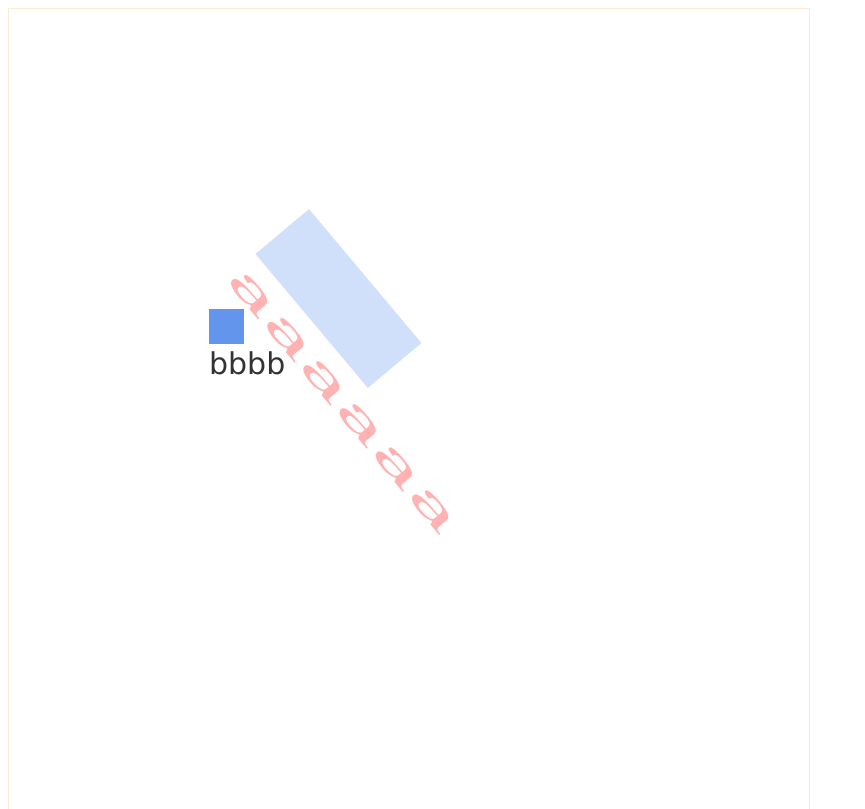
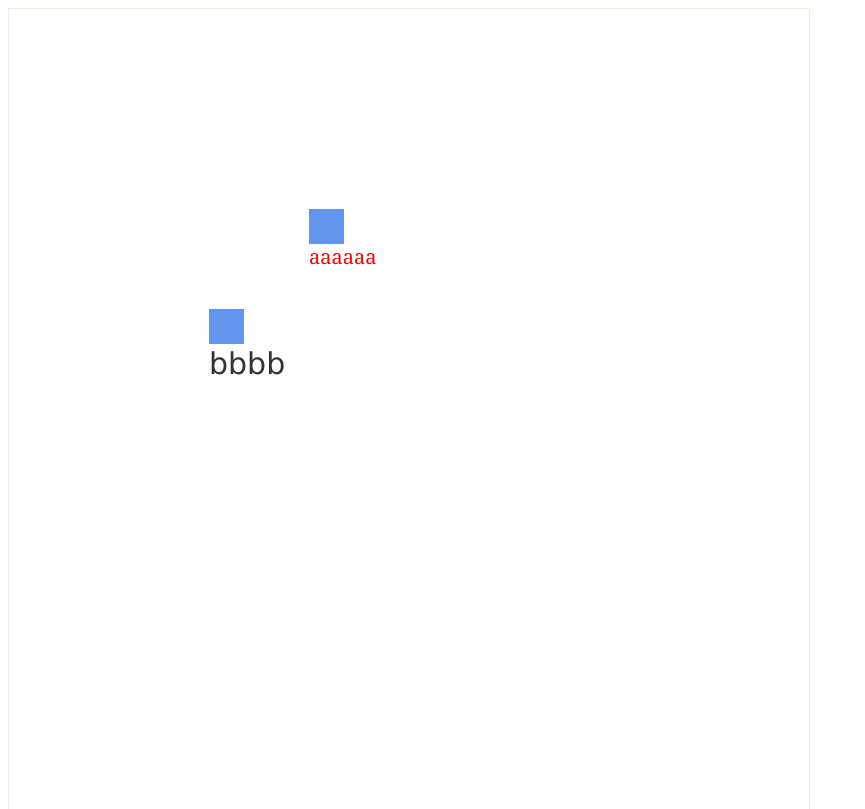
Before and after one commit to ygtzz/link, a plain HTML site: page index.html in a window 1280 px wide. Shown: the top 809 px of the page, without its empty margins (0-865 px from the left). Drawn offline with Linux system fonts and the light colour scheme.

Commit message:
重构node为shape和text两部分

```diff
--- a/index.html
+++ b/index.html
@@ -18,16 +18,15 @@
         let scene = new Scene(stage);
         let node1 = new Node('aaaaaa');
         node1.font = '20px Georgia';
-        node1.alpha = 0.3;
-        node1.rotate = 50;
-        node1.scaleX = 5;
-        node1.scaleY = 2;
+        // node1.alpha = 0.3;
+        // node1.rotate = 50;
+        // node1.scaleX = 5;
+        // node1.scaleY = 2;
         node1.fontColor = 'red';
         node1.setLoc(300,200);
 
         let node2 = new Node('bbbb');
         node2.font = '30px Verdana';
-        // node2.alpha = 0.7;
         node2.setLoc(200,300);
 
         scene.add(node1);
--- a/index.js
+++ b/index.js
@@ -44,14 +44,22 @@ class Scene{
         if(typeof y === 'undefined') y = item.y;
         ctx.globalAlpha = item.alpha;
         ctx.scale(item.scaleX,item.scaleY);
+
+        item.draw(ctx,x,y);
+
         //绘制矩形
-        ctx.fillStyle = item.color || 'cornflowerblue';
-        ctx.fillRect(x,y,item.width,item.height);
-        //绘制文字
-        ctx.fillStyle = item.fontColor || '#333';
-        ctx.font = item.font;
-        console.log(item.font,parseInt(item.font))
-        ctx.fillText(item.text ,x, y + item.height + parseInt(item.font)); //设置文本内容
+        // ctx.fillStyle = item.color;
+        // ctx.fillRect(x,y,item.width,item.height);
+        // //绘制文字
+        // ctx.fillStyle = item.fontColor;
+        // ctx.font = item.font;
+        // console.log(item.font,parseInt(item.font))
+        // let font = parseInt(item.font);
+        // if(isNaN(font)){
+        //     font = 12;
+        // }
+        // let fontOffset = item.height + parseInt(item.font);
+        // ctx.fillText(item.text, x, y + fontOffset); //设置文本内容
     }
     rotate(ctx,item) {
         let mx = item.x, my = item.y;
@@ -68,9 +76,16 @@ class Scene{
 
 //NodeBase
 class Shape{
-    constructor(x,y){
-        this.x = x;
-        this.y = y;
+    constructor(){
+        this.x = 0;
+        this.y = 0;
+        this.width = 35;
+        this.height = 35;
+        this.color = 'cornflowerblue';
+        this.alpha = 1;
+        this.rotate = 0;
+        this.scaleX = 1;
+        this.scaleY = 1;
     }
     setLoc(x,y){
         this.x = x;
@@ -79,27 +94,55 @@ class Shape{
     getLoc(){
         return [this.x,this.y];
     }
+    draw(){
+        console.log('draw shape');
+    }
 }
 
 //Node
-class Node extends Shape{
+class Node{
     constructor(text){
-        super();
-        // this.shape = '';
-        this.x = 0;
-        this.y = 0;
-        this.width = 35;
-        this.height = 35;
-        this.text = text;
-        this.font = '';
-        this.fontColor = '';
-        this.alpha = 1;
-        this.rotate = 0;
-        this.scaleX = 1;
-        this.scaleY = 1;
+        this.word = text;
+    }
+    setLoc(x,y){
+        this.x = x;
+        this.y = y;
     }
     setImage(url){
 
+    }
+    draw(ctx,x,y){
+        this.shape = new NodeShape({
+            x: this.x,
+            y: this.y,
+            width: this.width,
+            height: this.height,
+            color: this.color,
+            alpha: this.alpha,
+            rotate: this.rotate,
+            scaleX: this.scaleX,
+            scaleY: this.scaleY
+        });
+        this.text = new Text({
+            text: this.word,
+            font: this.font,
+            fontColor: this.fontColor
+        });
+        this.shape.draw(ctx,x,y);
+        this.text.draw(ctx,x,y);
+    }
+}
+
+class NodeShape extends Shape{
+    constructor(opts){
+        super();
+        //属性赋值
+        nodeAssign(opts,this);
+    }
+    draw(ctx,x,y){
+        //绘制矩形
+        ctx.fillStyle = this.color;
+        ctx.fillRect(x,y,this.width,this.height);
     }
 }
 
@@ -112,12 +155,41 @@ class Link extends Shape{
 
 //Text
 class Text extends Shape{
-    constructor(txt,font){
-        this.txt = text;
-        this.font = font;
+    constructor(opts){
+        super();
+        this.text = 'defalut';
+        this.font = '12px';
+        this.fontColor = '#333';
+        //属性赋值
+        nodeAssign(opts,this);
+    }
+    draw(ctx,x,y){
+        ctx.fillStyle = this.fontColor;
+        ctx.font = this.font;
+        let font = parseInt(this.font);
+        if(isNaN(font)){
+            font = 12;
+        }
+        let fontOffset = this.height + parseInt(this.font);
+        ctx.fillText(this.text, x, y + fontOffset);
     }
 }
 
 //Group
+class Group{
+    constructor(){
+        this.node = null;
+        this.text = null;
+    }
+}
+//Animate
 
-//Animate
+
+function nodeAssign(opts,target){
+     //属性赋值
+     Object.keys(opts).forEach(k => {
+        if(typeof opts[k] !== 'undefined'){
+            target[k] = opts[k];
+        }
+    })
+}
```
